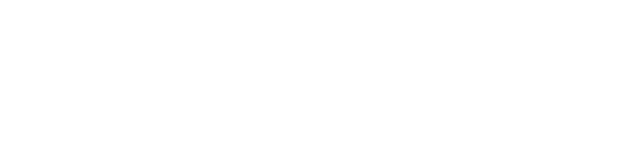
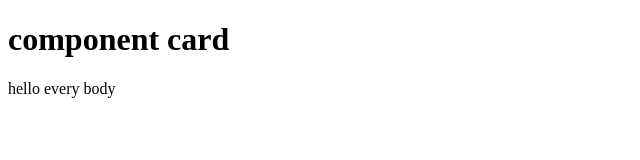
Before and after one commit to sahar-shakibafard/effective-waddle, a plain HTML site: page index.html in a window 1280 px wide. Shown: the whole page, without its empty margins (0-640 px from the left). Drawn offline with Linux system fonts and the light colour scheme.

Commit message:
all changes

```diff
--- a/index.html
+++ b/index.html
@@ -5,6 +5,7 @@
     <link rel="stylesheets" href="" />
   </head>
   <body>
-
+    <h1>component card</h1>
+    <p>hello every body</p>
   </body>
 </HTML>
--- a/style.css
+++ b/style.css
@@ -4,6 +4,7 @@
   border: 0;
   box-sizing: border-box;
 }
+
 body {
   background-color: rgb(212, 218, 224);
   color: #fff;
@@ -12,3 +13,7 @@ body {
 h1 {
   padding: 20px;
 }
+
+p {
+  color: #13083d;
+}
```
